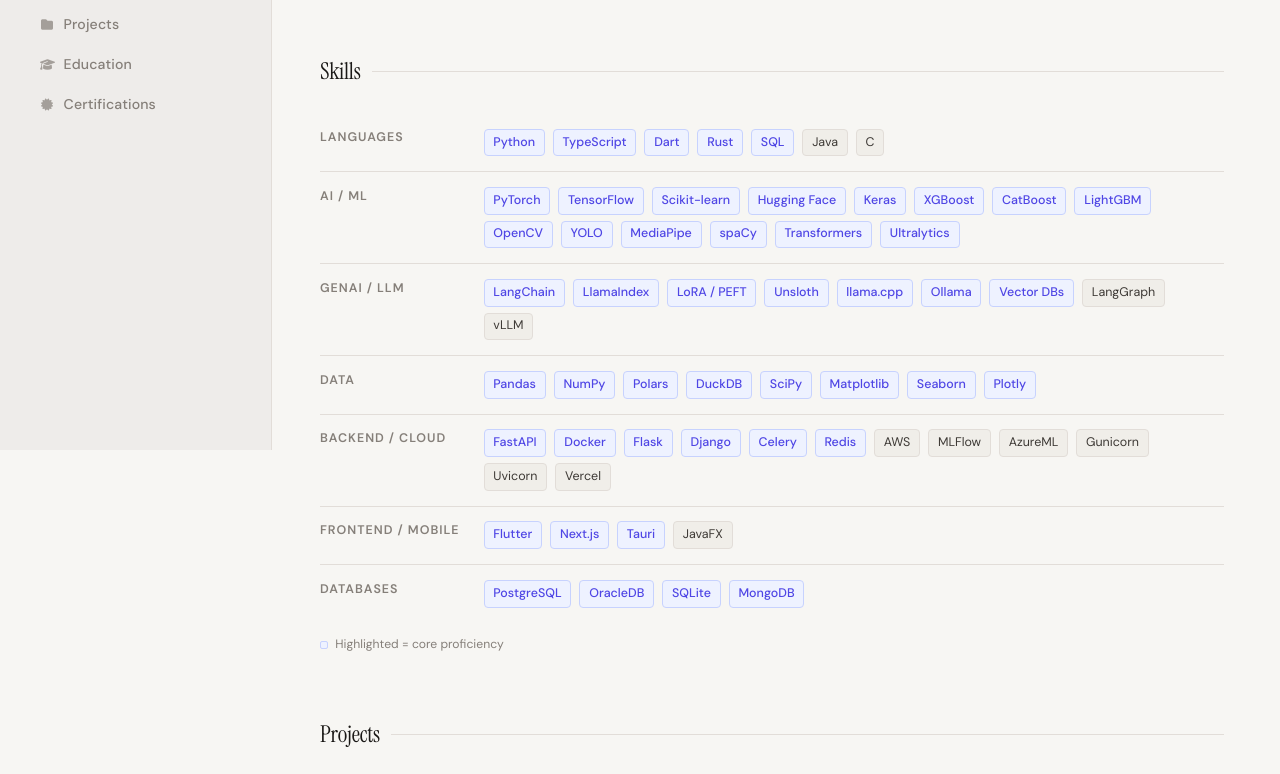
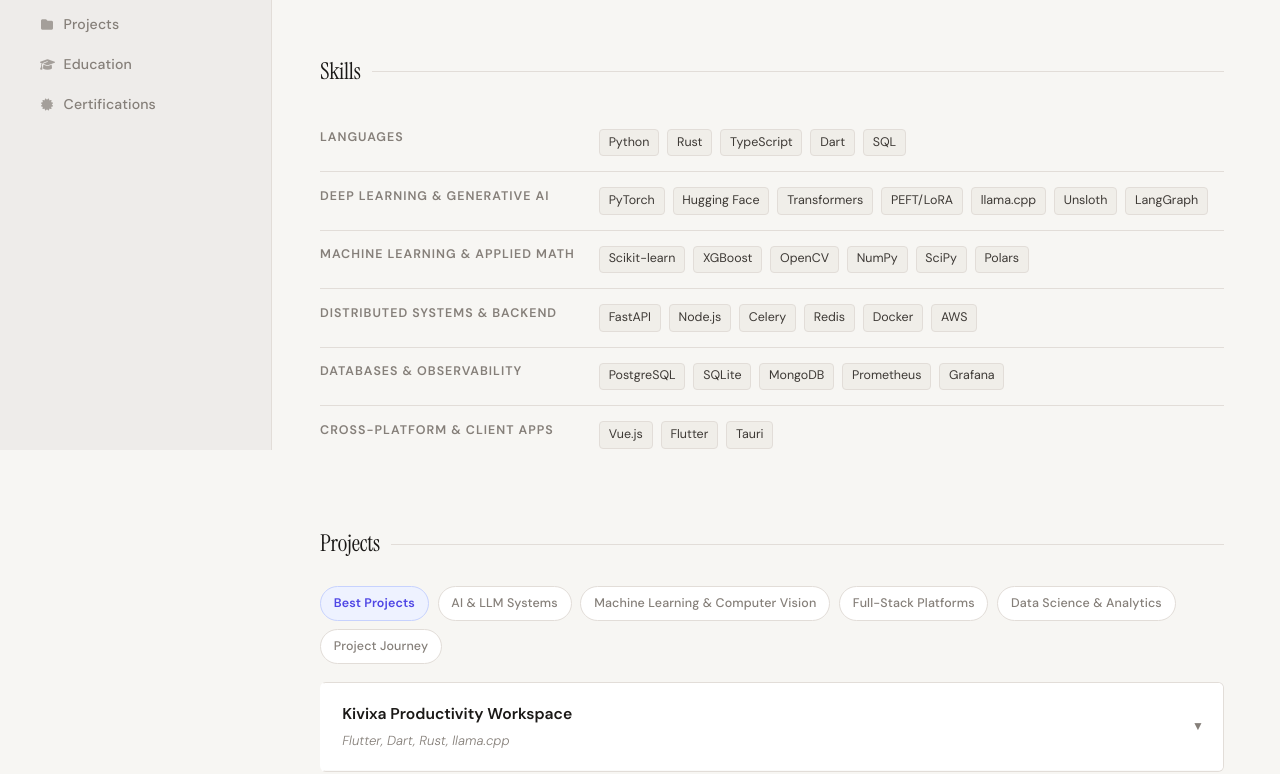
Before and after one commit to 990aa/990aa.github.io, a website: page index.html in a window 1280 px wide. Shown: the part 350-1124 px from the top of the page. Drawn offline with nearby package versions, Linux system fonts and the light colour scheme.

Commit message:
Refactor skill tags to use links for better accessibility; update skill categories and labels

```diff
--- a/index.html
+++ b/index.html
@@ -354,28 +354,9 @@
     line-height: 1.6;
 }
 
-.tag.core {
-    background: var(--accent-light);
-    border-color: #C7D2FE;
+.skill-tags .tag:hover {
+    border-color: var(--accent);
     color: var(--accent);
-    font-weight: 500;
-}
-
-.skills-legend {
-    font-size: 0.76rem;
-    color: var(--text-muted);
-    margin-top: 0.7rem;
-}
-
-.skills-legend-dot {
-    display: inline-block;
-    width: 8px;
-    height: 8px;
-    background: var(--accent-light);
-    border: 1px solid #C7D2FE;
-    border-radius: 2px;
-    margin-right: 4px;
-    vertical-align: middle;
 }
 
 .project-categories {
@@ -740,102 +721,67 @@
                 <tr>
                     <td class="skill-label">Languages</td>
                     <td class="skill-tags">
-                        <span class="tag core">Python</span>
-                        <span class="tag core">TypeScript</span>
-                        <span class="tag core">Dart</span>
-                        <span class="tag core">Rust</span>
-                        <span class="tag core">SQL</span>
-                        <span class="tag">Java</span>
-                        <span class="tag">C</span>
+                        <a class="tag" href="https://www.python.org/" target="_blank" rel="noopener">Python</a>
+                        <a class="tag" href="https://www.rust-lang.org/" target="_blank" rel="noopener">Rust</a>
+                        <a class="tag" href="https://www.typescriptlang.org/" target="_blank" rel="noopener">TypeScript</a>
+                        <a class="tag" href="https://dart.dev/" target="_blank" rel="noopener">Dart</a>
+                        <a class="tag" href="https://www.iso.org/standard/76583.html" target="_blank" rel="noopener">SQL</a>
                     </td>
                 </tr>
                 <tr>
-                    <td class="skill-label">AI / ML</td>
+                    <td class="skill-label">Deep Learning &amp; Generative AI</td>
                     <td class="skill-tags">
-                        <span class="tag core">PyTorch</span>
-                        <span class="tag core">TensorFlow</span>
-                        <span class="tag core">Scikit-learn</span>
-                        <span class="tag core">Hugging Face</span>
-                        <span class="tag core">Keras</span>
-                        <span class="tag core">XGBoost</span>
-                        <span class="tag core">CatBoost</span>
-                        <span class="tag core">LightGBM</span>
-                        <span class="tag core">OpenCV</span>
-                        <span class="tag core">YOLO</span>
-                        <span class="tag core">MediaPipe</span>
-                        <span class="tag core">spaCy</span>
-                        <span class="tag core">Transformers</span>
-                        <span class="tag core">Ultralytics</span>
+                        <a class="tag" href="https://pytorch.org/" target="_blank" rel="noopener">PyTorch</a>
+                        <a class="tag" href="https://huggingface.co/" target="_blank" rel="noopener">Hugging Face</a>
+                        <a class="tag" href="https://huggingface.co/docs/transformers/index" target="_blank" rel="noopener">Transformers</a>
+                        <a class="tag" href="https://huggingface.co/docs/peft/index" target="_blank" rel="noopener">PEFT/LoRA</a>
+                        <a class="tag" href="https://github.com/ggml-org/llama.cpp" target="_blank" rel="noopener">llama.cpp</a>
+                        <a class="tag" href="https://docs.unsloth.ai/" target="_blank" rel="noopener">Unsloth</a>
+                        <a class="tag" href="https://www.langchain.com/langgraph" target="_blank" rel="noopener">LangGraph</a>
                     </td>
                 </tr>
                 <tr>
-                    <td class="skill-label">GenAI / LLM</td>
+                    <td class="skill-label">Machine Learning &amp; Applied Math</td>
                     <td class="skill-tags">
-                        <span class="tag core">LangChain</span>
-                        <span class="tag core">LlamaIndex</span>
-                        <span class="tag core">LoRA / PEFT</span>
-                        <span class="tag core">Unsloth</span>
-                        <span class="tag core">llama.cpp</span>
-                        <span class="tag core">Ollama</span>
-                        <span class="tag core">Vector DBs</span>
-                        <span class="tag">LangGraph</span>
-                        <span class="tag">vLLM</span>
+                        <a class="tag" href="https://scikit-learn.org/stable/" target="_blank" rel="noopener">Scikit-learn</a>
+                        <a class="tag" href="https://xgboost.readthedocs.io/" target="_blank" rel="noopener">XGBoost</a>
+                        <a class="tag" href="https://opencv.org/" target="_blank" rel="noopener">OpenCV</a>
+                        <a class="tag" href="https://numpy.org/" target="_blank" rel="noopener">NumPy</a>
+                        <a class="tag" href="https://scipy.org/" target="_blank" rel="noopener">SciPy</a>
+                        <a class="tag" href="https://pola.rs/" target="_blank" rel="noopener">Polars</a>
                     </td>
                 </tr>
                 <tr>
-                    <td class="skill-label">Data</td>
+                    <td class="skill-label">Distributed Systems &amp; Backend</td>
                     <td class="skill-tags">
-                        <span class="tag core">Pandas</span>
-                        <span class="tag core">NumPy</span>
-                        <span class="tag core">Polars</span>
-                        <span class="tag core">DuckDB</span>
-                        <span class="tag core">SciPy</span>
-                        <span class="tag core">Matplotlib</span>
-                        <span class="tag core">Seaborn</span>
-                        <span class="tag core">Plotly</span>
+                        <a class="tag" href="https://fastapi.tiangolo.com/" target="_blank" rel="noopener">FastAPI</a>
+                        <a class="tag" href="https://nodejs.org/" target="_blank" rel="noopener">Node.js</a>
+                        <a class="tag" href="https://docs.celeryq.dev/" target="_blank" rel="noopener">Celery</a>
+                        <a class="tag" href="https://redis.io/" target="_blank" rel="noopener">Redis</a>
+                        <a class="tag" href="https://www.docker.com/" target="_blank" rel="noopener">Docker</a>
+                        <a class="tag" href="https://aws.amazon.com/" target="_blank" rel="noopener">AWS</a>
                     </td>
                 </tr>
                 <tr>
-                    <td class="skill-label">Backend / Cloud</td>
+                    <td class="skill-label">Databases &amp; Observability</td>
                     <td class="skill-tags">
-                        <span class="tag core">FastAPI</span>
-                        <span class="tag core">Docker</span>
-                        <span class="tag core">Flask</span>
-                        <span class="tag core">Django</span>
-                        <span class="tag core">Celery</span>
-                        <span class="tag core">Redis</span>
-                        <span class="tag">AWS</span>
-                        <span class="tag">MLFlow</span>
-                        <span class="tag">AzureML</span>
-                        <span class="tag">Gunicorn</span>
-                        <span class="tag">Uvicorn</span>
-                        <span class="tag">Vercel</span>
+                        <a class="tag" href="https://www.postgresql.org/" target="_blank" rel="noopener">PostgreSQL</a>
+                        <a class="tag" href="https://www.sqlite.org/" target="_blank" rel="noopener">SQLite</a>
+                        <a class="tag" href="https://www.mongodb.com/" target="_blank" rel="noopener">MongoDB</a>
+                        <a class="tag" href="https://prometheus.io/" target="_blank" rel="noopener">Prometheus</a>
+                        <a class="tag" href="https://grafana.com/" target="_blank" rel="noopener">Grafana</a>
                     </td>
                 </tr>
                 <tr>
-                    <td class="skill-label">Frontend / Mobile</td>
+                    <td class="skill-label">Cross-Platform &amp; Client Apps</td>
                     <td class="skill-tags">
-                        <span class="tag core">Flutter</span>
-                        <span class="tag core">Next.js</span>
-                        <span class="tag core">Tauri</span>
-                        <span class="tag">JavaFX</span>
-                    </td>
-                </tr>
-                <tr>
-                    <td class="skill-label">Databases</td>
-                    <td class="skill-tags">
-                        <span class="tag core">PostgreSQL</span>
-                        <span class="tag core">OracleDB</span>
-                        <span class="tag core">SQLite</span>
-                        <span class="tag core">MongoDB</span>
+                        <a class="tag" href="https://vuejs.org/" target="_blank" rel="noopener">Vue.js</a>
+                        <a class="tag" href="https://flutter.dev/" target="_blank" rel="noopener">Flutter</a>
+                        <a class="tag" href="https://tauri.app/" target="_blank" rel="noopener">Tauri</a>
                     </td>
                 </tr>
             </tbody>
         </table>
-        <p class="skills-legend">
-            <span class="skills-legend-dot"></span>
-            Highlighted = core proficiency
-        </p>
     </section>
 
 
```
